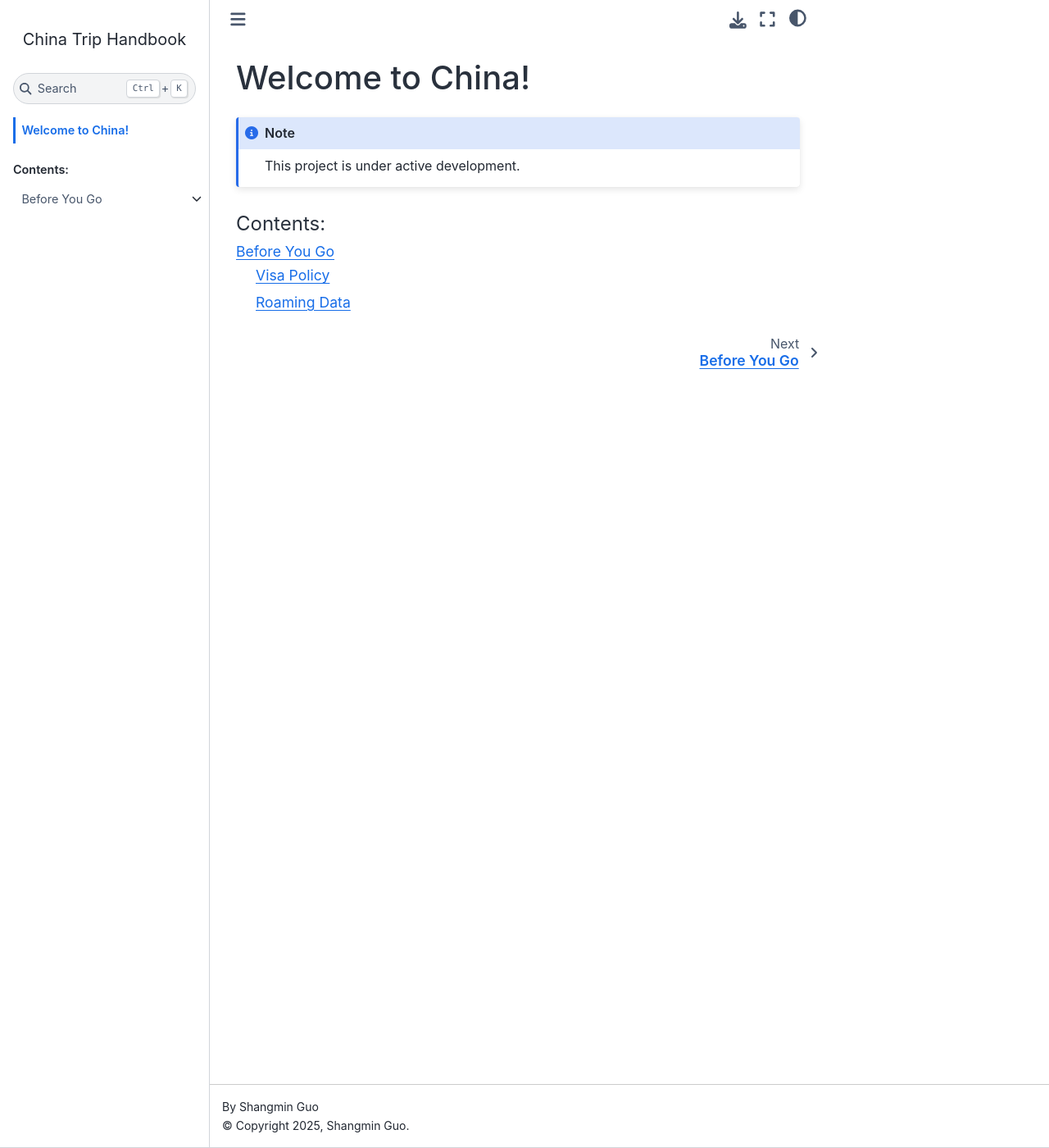
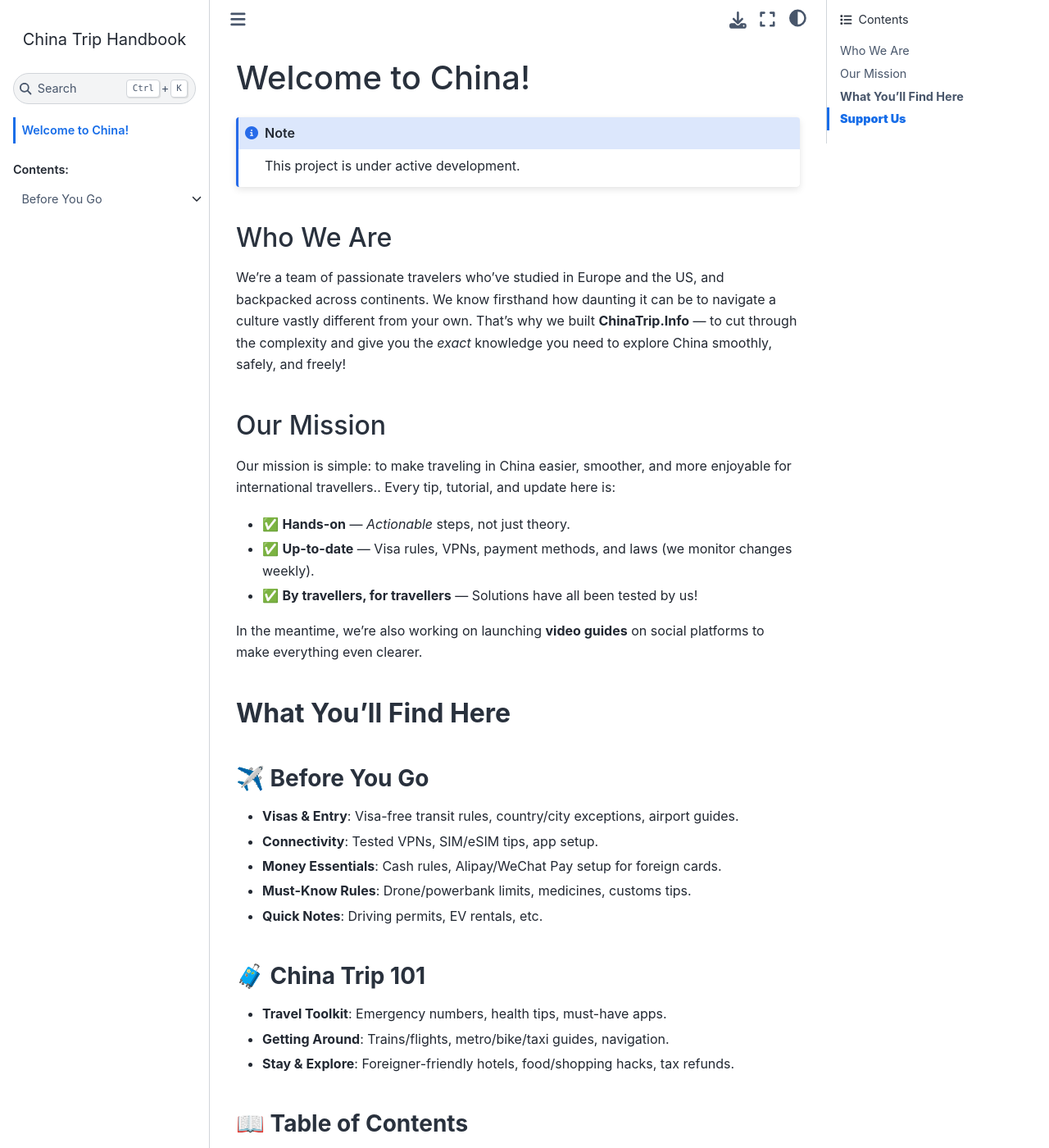
Before and after one commit to Shawn-Guo-CN/ChinaTripInfo, a Sphinx documentation site: the page built from docs/source/index.md, in a window 1280 px wide and 1400 px high. Shown: the whole window at 82% size. Built offline with Sphinx 7.4.7 and the Sphinx Book theme 1.1.4, drawn with Linux system fonts in a browser that asks for light colours; some of the changed text lies outside the part shown.

Commit message:
add index draft

````diff
--- a/docs/source/index.md
+++ b/docs/source/index.md
@@ -3,6 +3,37 @@
 ```{note}
 This project is under active development.
 ```
+
+## Who We Are
+
+We’re a team of passionate travelers who’ve studied in Europe and the US, and backpacked across continents. We know firsthand how daunting it can be to navigate a culture vastly different from your own. That’s why we built **ChinaTrip.Info** — to cut through the complexity and give you the *exact* knowledge you need to explore China smoothly, safely, and freely!
+
+## Our Mission
+
+Our mission is simple: to make traveling in China easier, smoother, and more enjoyable for international travellers.. Every tip, tutorial, and update here is:
+ - ✅ **Hands-on** — *Actionable* steps, not just theory.
+ - ✅ **Up-to-date** — Visa rules, VPNs, payment methods, and laws (we monitor changes weekly).
+ - ✅ **By travellers, for travellers** — Solutions have all been tested by us!
+
+In the meantime, we’re also working on launching **video guides** on social platforms to make everything even clearer.
+
+## **What You’ll Find Here**
+
+### **✈️ Before You Go**
+
+- **Visas & Entry**: Visa-free transit rules, country/city exceptions, airport guides.
+- **Connectivity**: Tested VPNs, SIM/eSIM tips, app setup.
+- **Money Essentials**: Cash rules, Alipay/WeChat Pay setup for foreign cards.
+- **Must-Know Rules**: Drone/powerbank limits, medicines, customs tips.
+- **Quick Notes**: Driving permits, EV rentals, etc.
+
+### **🧳 China Trip 101**
+
+- **Travel Toolkit**: Emergency numbers, health tips, must-have apps.
+- **Getting Around**: Trains/flights, metro/bike/taxi guides, navigation.
+- **Stay & Explore**: Foreigner-friendly hotels, food/shopping hacks, tax refunds.
+
+### **📖 Table of Contents**
 
 ```{toctree}
 :maxdepth: 2
@@ -10,3 +41,11 @@ This project is under active development.
 
 before_you_go/index
 ```
+
+## **Support Us**
+
+If you enjoy our work, feel free to scan the QR code below and buy us a coffee ☕. Your support keeps this project going and helps us reach more travelers like you!
+
+<div align="center">
+  <img src="_static/images/revolut.jpg" alt="Support QR Code" style="max-width: 400px; height: auto;" />
+</div>
````
Also changed, not shown: docs/source/_static/images/revolut.jpg (added).
